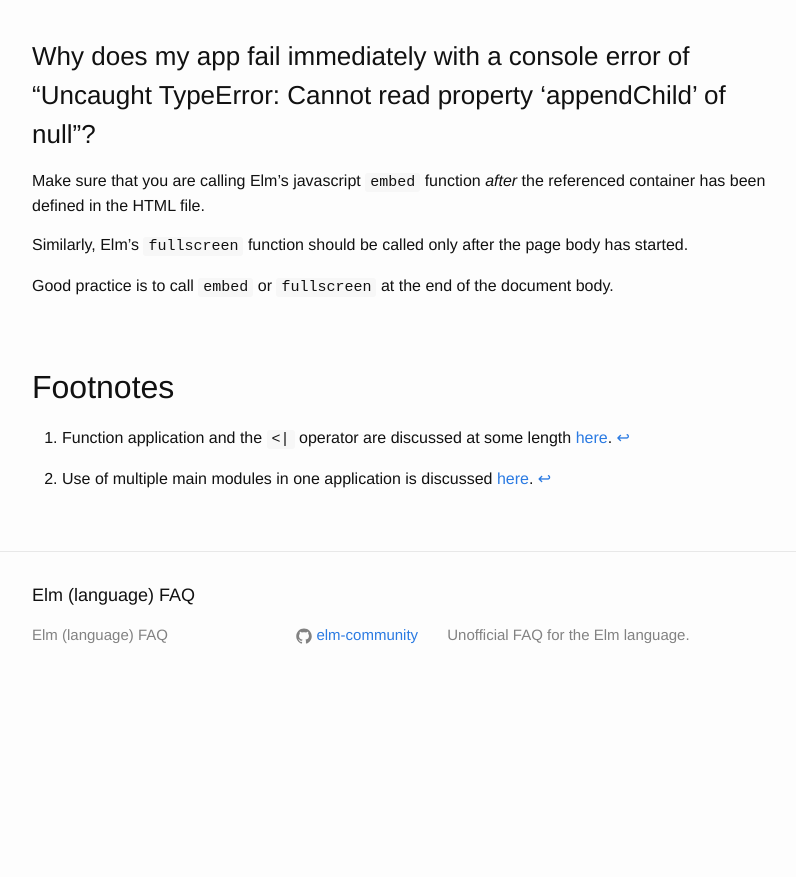
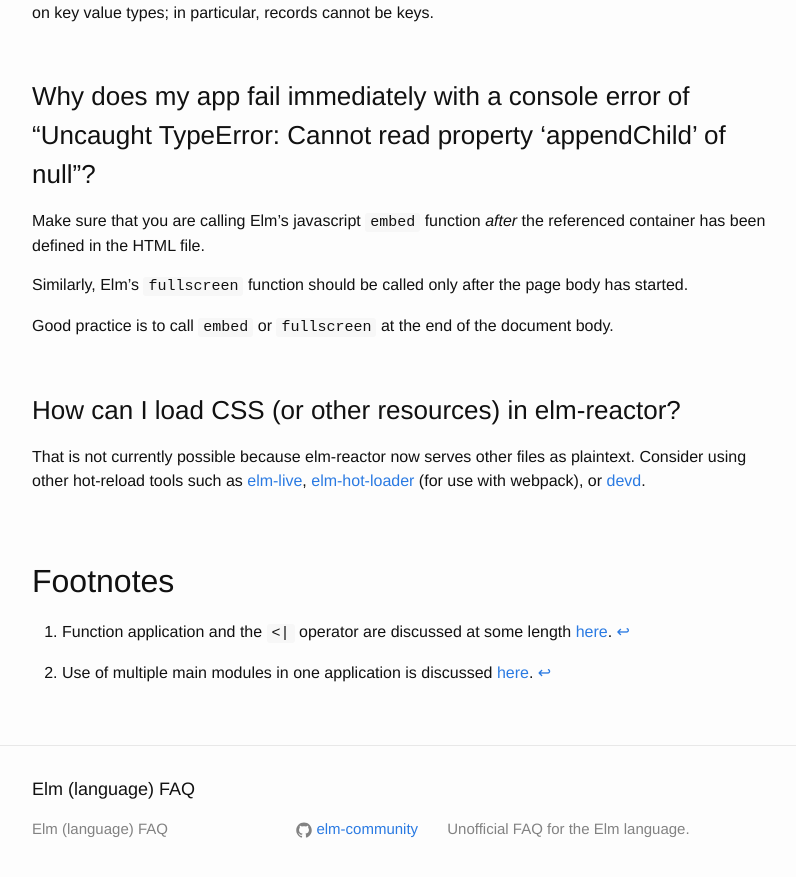
Before and after one commit to gunnarahlberg/elm-faq, a Jekyll site: the page built from index.md, in a window 1280 px wide and 900 px high, scrolled down 6397 px. Shown: the top 877 px of the window, without its empty margins (238-1034 px from the left). Built offline with Jekyll 4.4.1, drawn with Linux system fonts in a browser that asks for light colours; before the commit the page ends 7103 px from its top, so only the background shows below that; some of the changed text lies outside the part shown.

Commit message:
elm-reactor and CSS; hot reload

```diff
--- a/index.md
+++ b/index.md
@@ -233,4 +233,13 @@ Similarly, Elm's `fullscreen` function should be called only after the page body
 Good practice is to call `embed` or `fullscreen` at the end of the document body.
 
 
+### How can I load CSS (or other resources) in elm-reactor?
+
+That is not currently possible because elm-reactor now serves other files as plaintext.
+Consider using other hot-reload tools such as
+[elm-live](https://github.com/tomekwi/elm-live),
+[elm-hot-loader](https://github.com/fluxxu/elm-hot-loader) (for use with webpack),
+or [devd](https://github.com/cortesi/devd).
+
+
 ## Footnotes
```
